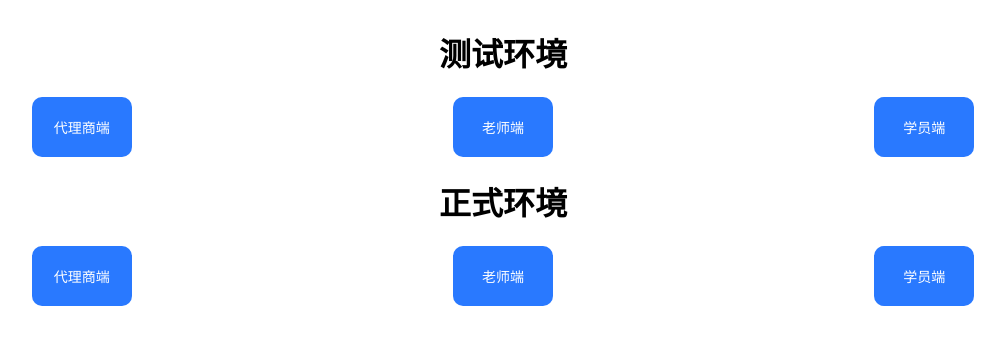
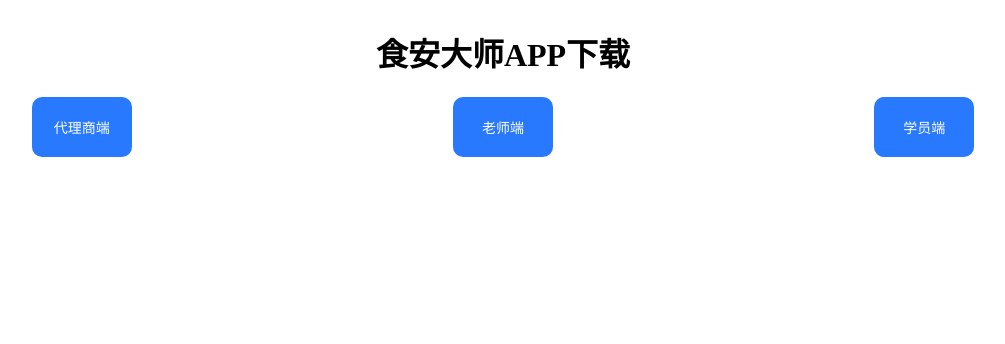
Before and after one commit to menglin1997/sads, a plain HTML site: page index.html in a window 1280 px wide. Shown: the whole page, without its empty margins (137-1142 px from the left). Drawn offline with Linux system fonts and the light colour scheme.

Commit message:
暂时去除线上版本

```diff
--- a/index.html
+++ b/index.html
@@ -4,7 +4,7 @@
  * @Author: zml
  * @Date: 2020-09-21 14:12:08
  * @LastEditors: zml
- * @LastEditTime: 2020-09-21 16:57:27
+ * @LastEditTime: 2020-09-21 17:05:06
 -->
 <!DOCTYPE html>
 <html lang="en">
@@ -48,7 +48,8 @@ a {
 </style>
 <body>
 
-    <h1>测试环境</h1>
+    <!-- <h1>测试环境</h1> -->
+    <h1>食安大师APP下载</h1>
     <div id="img">
             <!-- <h1>请按照以下说明操作</h1>
             <img src="./1.png" alt="" > -->
@@ -57,14 +58,12 @@ a {
             <a href="https://www.foodstp.com/app/student/student.apk">学员端</a>
     </div>
 
-    <h1>正式环境</h1>
+    <!-- <h1>正式环境</h1>
     <div id="img">
-            <!-- <h1>请按照以下说明操作</h1>
-            <img src="./1.png" alt="" > -->
             <a href="https://www.foodstp.com/app/release/agent/agent.apk">代理商端</a>
             <a href="https://www.foodstp.com/app/release/teacher/teacher.apk">老师端</a>
             <a href="https://www.foodstp.com/app/release/student/student.apk">学员端</a>
-    </div>
+    </div> -->
     <script>
         // window.location.href = 'https://www.foodstp.com/app/agent/agent.apk'
     // let img = document.getElementById('img')
```
